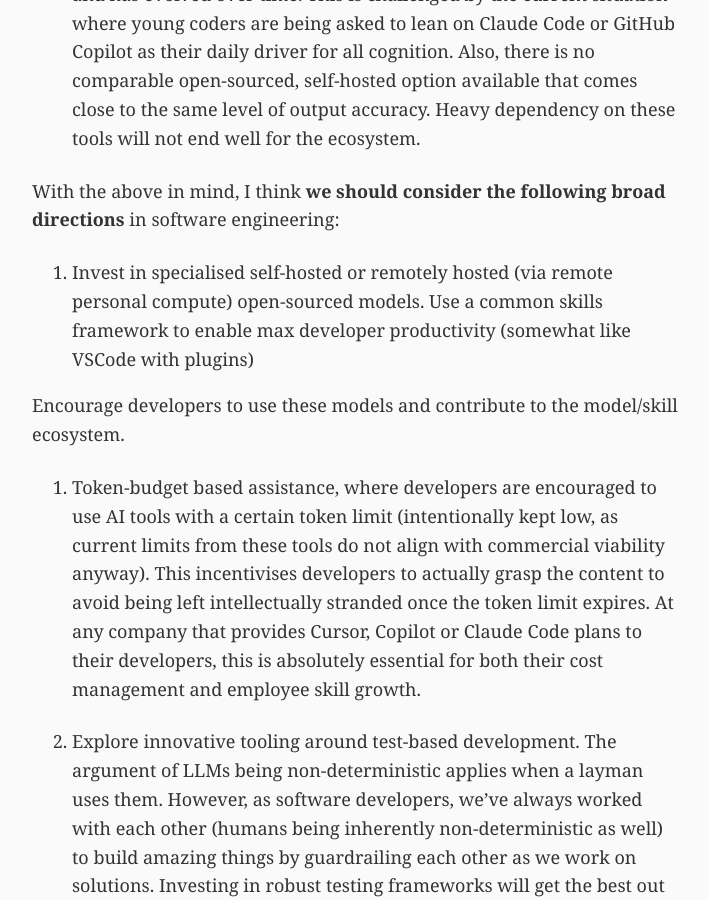
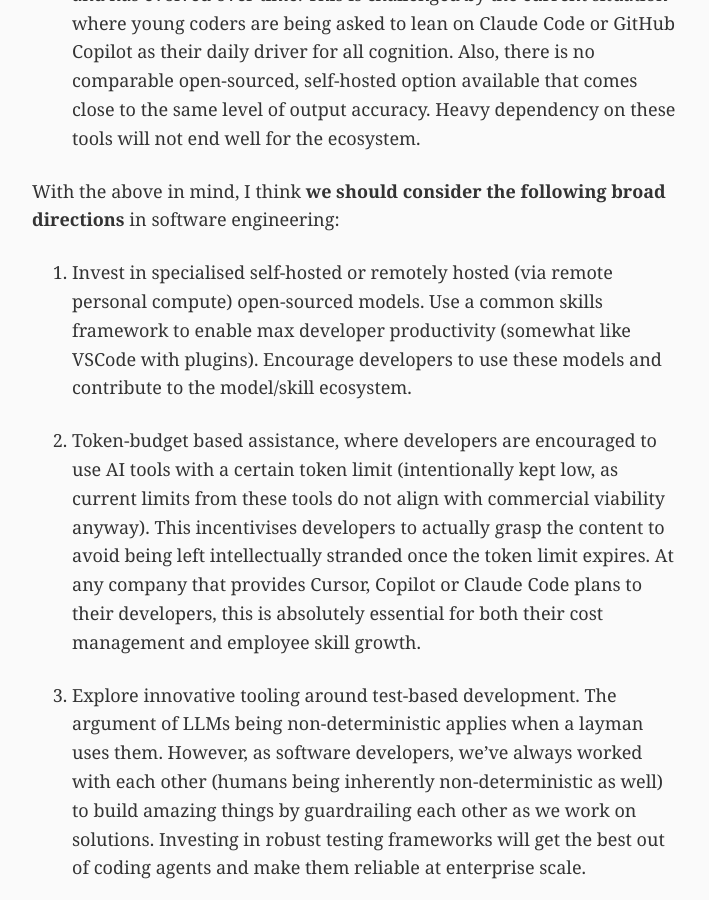
Before and after one commit to AkashChatterjee/akashchatterjee.github.io, a Jekyll site: the page built from opinions/_posts/2026-01-27-cognitive-disengagement-epidemic.md, in a window 1280 px wide and 900 px high, scrolled down 1249 px. Shown: the whole window, without its empty margins (282-991 px from the left). Built offline with Jekyll 4.4.1, drawn with Linux system fonts in a browser that asks for light colours.

Commit message:
Minor formatting fixes

```diff
--- a/opinions/_posts/2026-01-27-cognitive-disengagement-epidemic.md
+++ b/opinions/_posts/2026-01-27-cognitive-disengagement-epidemic.md
@@ -17,9 +17,7 @@ This is challenged by the current situation where young coders are being asked t
 With the above in mind, I think **we should consider the following broad directions** in software engineering:
 
 1. Invest in specialised self-hosted or remotely hosted (via remote personal compute) open-sourced models.
-Use a common skills framework to enable max developer productivity (somewhat like VSCode with plugins)
-
-Encourage developers to use these models and contribute to the model/skill ecosystem.
+Use a common skills framework to enable max developer productivity (somewhat like VSCode with plugins). Encourage developers to use these models and contribute to the model/skill ecosystem.
 
 2. Token-budget based assistance, where developers are encouraged to use AI tools with a certain token limit (intentionally kept low, as current limits from these tools do not align with commercial viability anyway). This incentivises developers to actually grasp the content to avoid being left intellectually stranded once the token limit expires.
 At any company that provides Cursor, Copilot or Claude Code plans to their developers, this is absolutely essential for both their cost management and employee skill growth.
```
